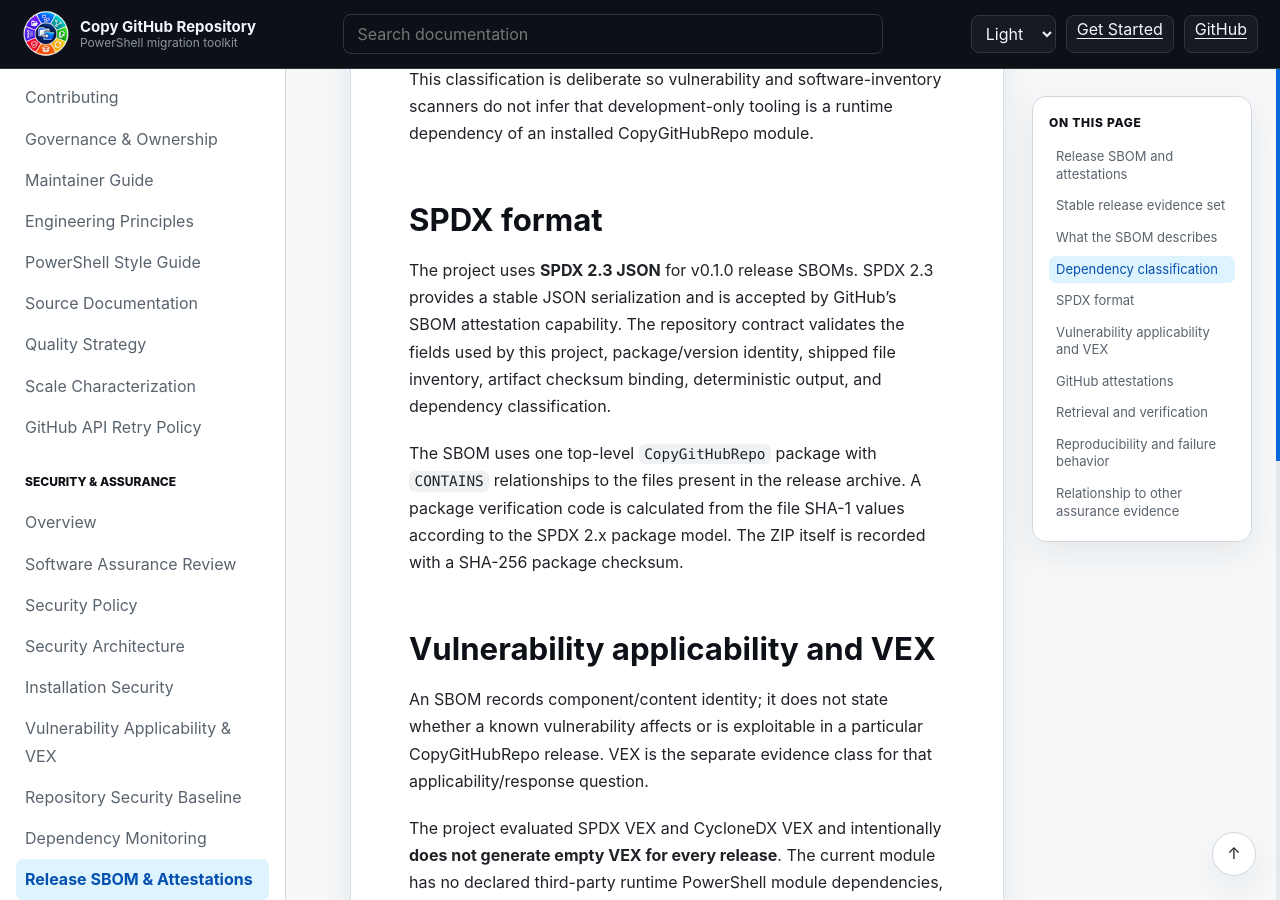
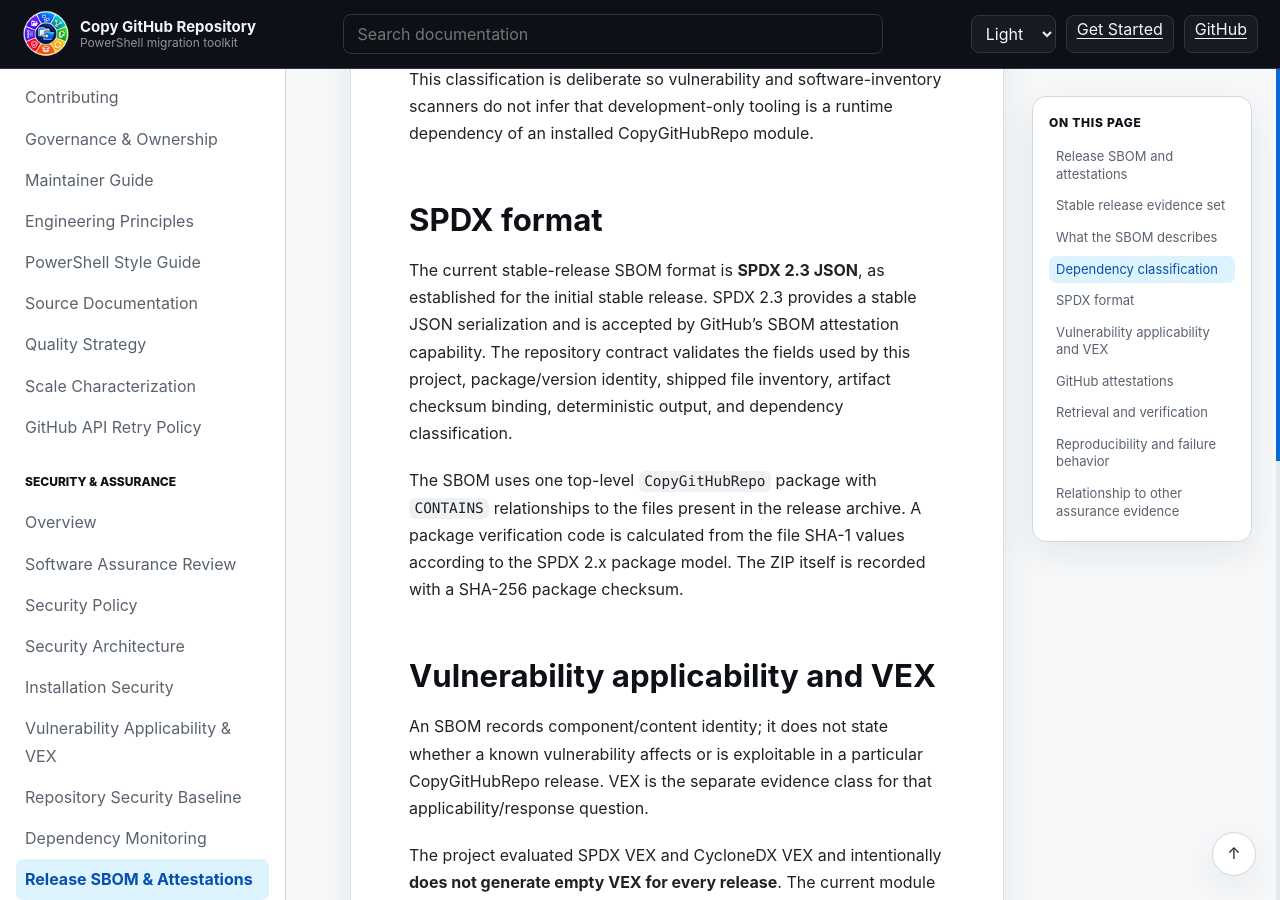
Before and after one commit to infoconex/copy-github-repo, a Jekyll site: the page built from docs/security/release-sbom.md, in a window 1280 px wide and 900 px high, scrolled down 2933 px. Built offline with Jekyll 4.4.1, drawn with Linux system fonts in a browser that asks for light colours; some of the changed text lies outside the part shown.

Commit message:
docs: align current release-line contracts without changing historical evidence (#179)

```diff
--- a/docs/security/release-sbom.md
+++ b/docs/security/release-sbom.md
@@ -19,7 +19,7 @@ For module version `X.Y.Z`, the stable GitHub release contains:
 
 Independent publisher signing remains a separate optional control. A checksum, SBOM, or GitHub attestation must not be described as equivalent to an independently managed publisher-signing key.
 
-A VEX sidecar is **not** part of the routine v0.1.0 release evidence set. [`vulnerability-applicability.md`](vulnerability-applicability.md) defines the trigger-based VEX decision and the evidence required before a vulnerability applicability statement is published.
+A VEX sidecar is **not** part of the routine stable-release evidence set. [`vulnerability-applicability.md`](vulnerability-applicability.md) defines the trigger-based VEX decision and the evidence required before a vulnerability applicability statement is published.
 
 ## What the SBOM describes
 
@@ -47,7 +47,7 @@ This classification is deliberate so vulnerability and software-inventory scanne
 
 ## SPDX format
 
-The project uses **SPDX 2.3 JSON** for v0.1.0 release SBOMs. SPDX 2.3 provides a stable JSON serialization and is accepted by GitHub's SBOM attestation capability. The repository contract validates the fields used by this project, package/version identity, shipped file inventory, artifact checksum binding, deterministic output, and dependency classification.
+The current stable-release SBOM format is **SPDX 2.3 JSON**, as established for the initial stable release. SPDX 2.3 provides a stable JSON serialization and is accepted by GitHub's SBOM attestation capability. The repository contract validates the fields used by this project, package/version identity, shipped file inventory, artifact checksum binding, deterministic output, and dependency classification.
 
 The SBOM uses one top-level `CopyGitHubRepo` package with `CONTAINS` relationships to the files present in the release archive. A package verification code is calculated from the file SHA-1 values according to the SPDX 2.x package model. The ZIP itself is recorded with a SHA-256 package checksum.
 
@@ -87,7 +87,7 @@ For a stable release:
 5. Treat any digest, repository, workflow, version, or subject mismatch as a failed verification rather than falling back to an unverified install.
 6. If a release publishes VEX in response to a material vulnerability, verify its exact release/product/vulnerability identity and any associated attestation separately; absence of VEX is not evidence that no vulnerabilities apply.
 
-Version `v0.1.0` is the initial stable release and uses this evidence contract.
+Version `v0.1.0` established this evidence contract for the initial stable release. The contract continues to apply to current stable releases, with actual ZIP, checksum, SBOM, and attestations produced and verified for each published version.
 
 ## Reproducibility and failure behavior
 
```
